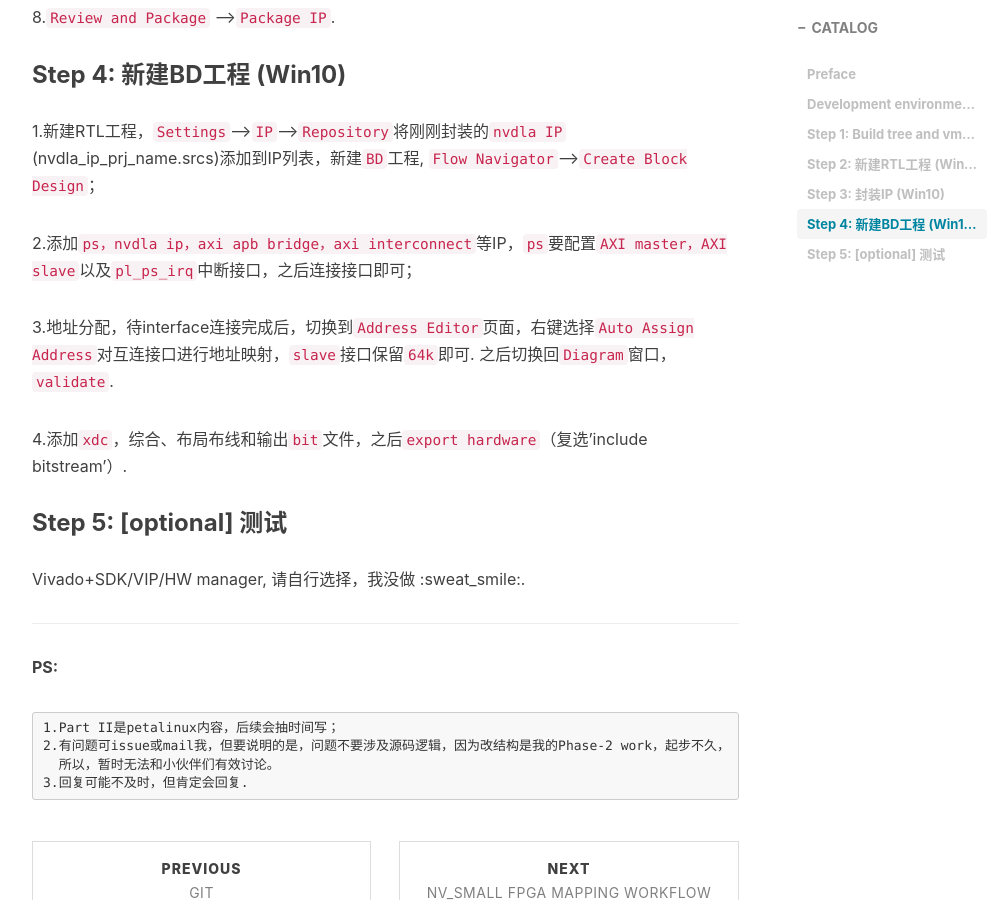
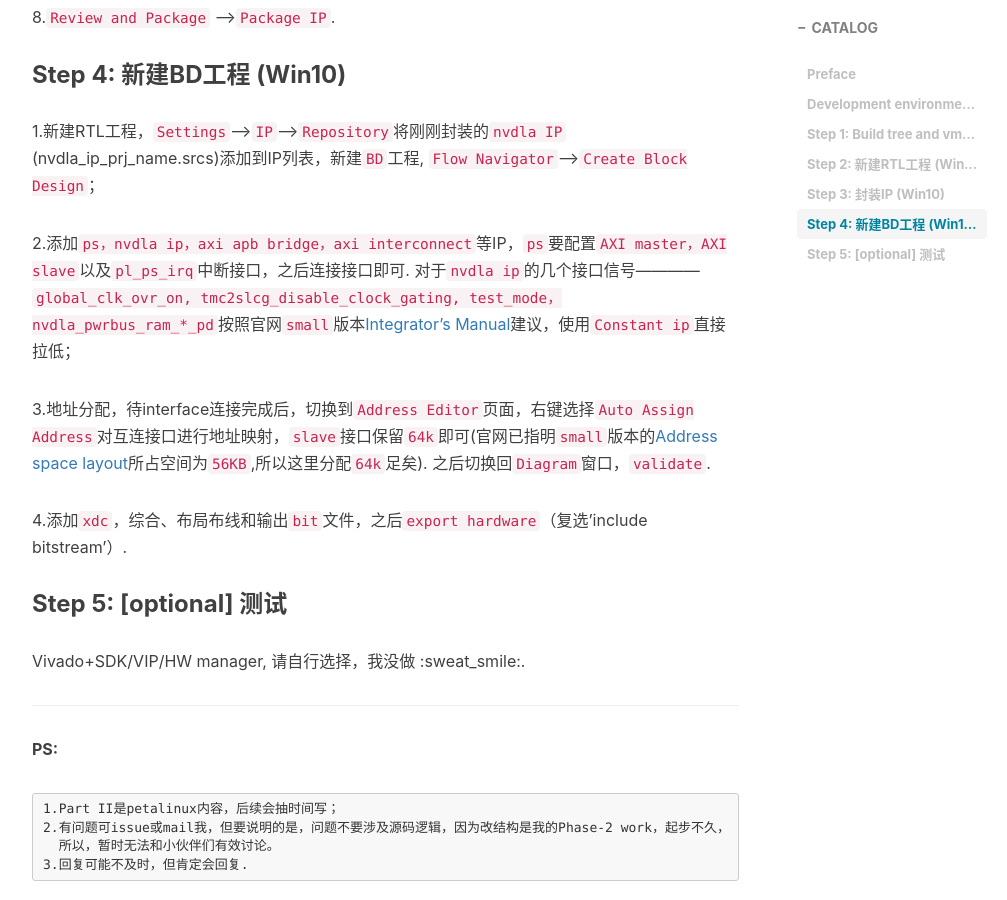
Before and after one commit to VVViy/VVViy.github.io, a Jekyll site: the page built from _posts/2018-09-12-nv_small-FPGA-Mapping-Workflow-I.md, in a window 1280 px wide and 900 px high, scrolled down 7551 px. Shown: the whole window, without its empty margins (233-1240 px from the left). Built offline with Jekyll 4.4.1, drawn with Linux system fonts in a browser that asks for light colours; nearby versions of some CDN libraries; comment, search, counter and statistics services are not loaded.

Commit message:
Update 2018-09-12-nv_small-FPGA-Mapping-Workflow-I.md

```diff
--- a/_posts/2018-09-12-nv_small-FPGA-Mapping-Workflow-I.md
+++ b/_posts/2018-09-12-nv_small-FPGA-Mapping-Workflow-I.md
@@ -216,9 +216,9 @@ Fig-4
 ### Step 4: 新建BD工程 (Win10)
 1.新建RTL工程，`Settings`-->`IP`-->`Repository`将刚刚封装的`nvdla IP` (nvdla_ip_prj_name.srcs)添加到IP列表，新建`BD`工程, `Flow Navigator`-->`Create Block Design`；
 
-2.添加`ps，nvdla ip，axi apb bridge，axi interconnect`等IP，`ps`要配置`AXI master，AXI slave`以及`pl_ps_irq`中断接口，之后连接接口即可；
+2.添加`ps，nvdla ip，axi apb bridge，axi interconnect`等IP，`ps`要配置`AXI master，AXI slave`以及`pl_ps_irq`中断接口，之后连接接口即可. 对于`nvdla ip`的几个接口信号————`global_clk_ovr_on, tmc2slcg_disable_clock_gating, test_mode，nvdla_pwrbus_ram_*_pd`按照官网`small`版本[Integrator’s Manual](http://nvdla.org/hw/v2/integration_guide.html#integrator-s-manual)建议，使用`Constant ip`直接拉低；
 
-3.地址分配，待interface连接完成后，切换到`Address Editor`页面，右键选择`Auto Assign Address`对互连接口进行地址映射，`slave`接口保留`64k`即可. 之后切换回`Diagram`窗口，`validate`.
+3.地址分配，待interface连接完成后，切换到`Address Editor`页面，右键选择`Auto Assign Address`对互连接口进行地址映射，`slave`接口保留`64k`即可(官网已指明`small`版本的[Address space layout](http://nvdla.org/hw/v2/scalability.html#address-space-layout)所占空间为`56KB`,所以这里分配`64k`足矣). 之后切换回`Diagram`窗口，`validate`.
 
 4.添加`xdc`，综合、布局布线和输出`bit`文件，之后`export hardware`（复选'include bitstream'）.
 
```
